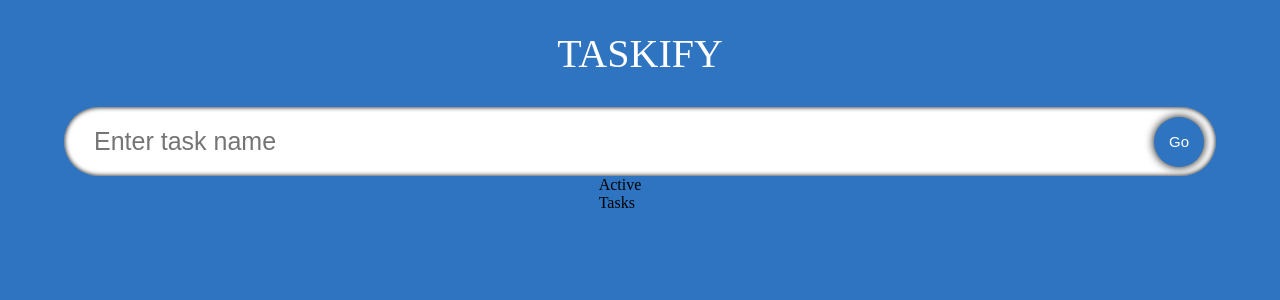
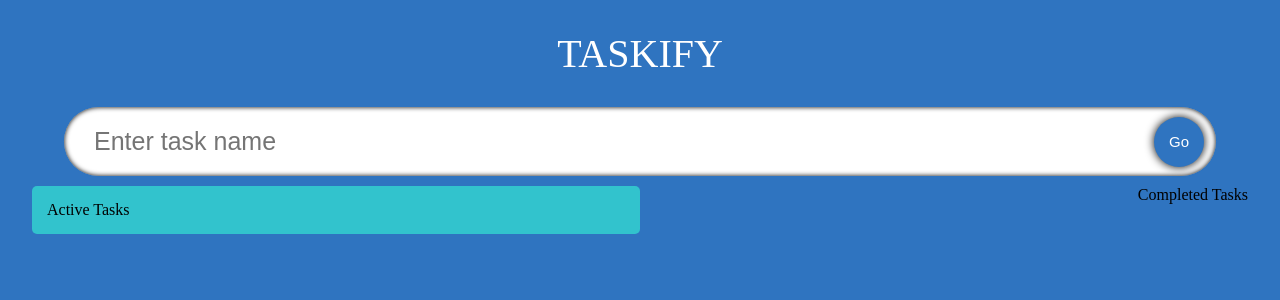
Before and after one commit to Dev-GNM/Taskify, a React (Create React App) app: page / in a window 1280 px wide. Shown: the top 300 px of the page. Built offline with nearby package versions, Linux system fonts and the light colour scheme; the HTML template or start-up script is replaced by a standard one; a web font is replaced by a local one.

Commit message:
styled active tasks container

```diff
--- a/src/components/TodoList.tsx
+++ b/src/components/TodoList.tsx
@@ -25,13 +25,21 @@
            setTodos={setTodos}
             />
         ))}
-
-       </div>
-       <div className="todos_remove">
-
        </div>
 
-
+       <div className="todos_remove">
+       <span className="todos_heading">
+            Completed Tasks
+        </span>
+        {todos.map((todo) => (
+           <SingleTodo
+           todo={todo}
+           key={todo.id}
+           todos={todos}
+           setTodos={setTodos}
+            />
+        ))}
+       </div>
     </div>
  );
 };
--- a/src/components/styles.css
+++ b/src/components/styles.css
@@ -3,6 +3,14 @@
     width: 90%;
     position: relative;
     align-items: center;
+}
+
+
+.input{
+  display: flex;
+  width: 95%;
+  position: relative;
+  align-items: center;
 }
 
 .input_box {
@@ -47,17 +55,32 @@
 }
 
 
+.container{
+  display: flex;
+  width: 95%;
+  margin-top: 10px;
+  justify-content: space-between;
+  align-items: flex-start;
+
+}
 .todos{
     display: flex;
-    justify-content: space-evenly;
-    width: 90%;
-    flex-wrap: wrap;
+    width: 47.5%;
+    flex-direction: column;
+    padding: 15px;
+    border-radius: 5px;
+    background-color: rgb(50, 195, 205);
 }
 
 
+
+.todo_heading{
+  font-size: 30px;
+  color: white;
+}
+
 .todos_single{
     display: flex;
-    width: 29.5%;
     border-radius: 5px;
     padding: 20px;
     margin-top: 15px;
```
